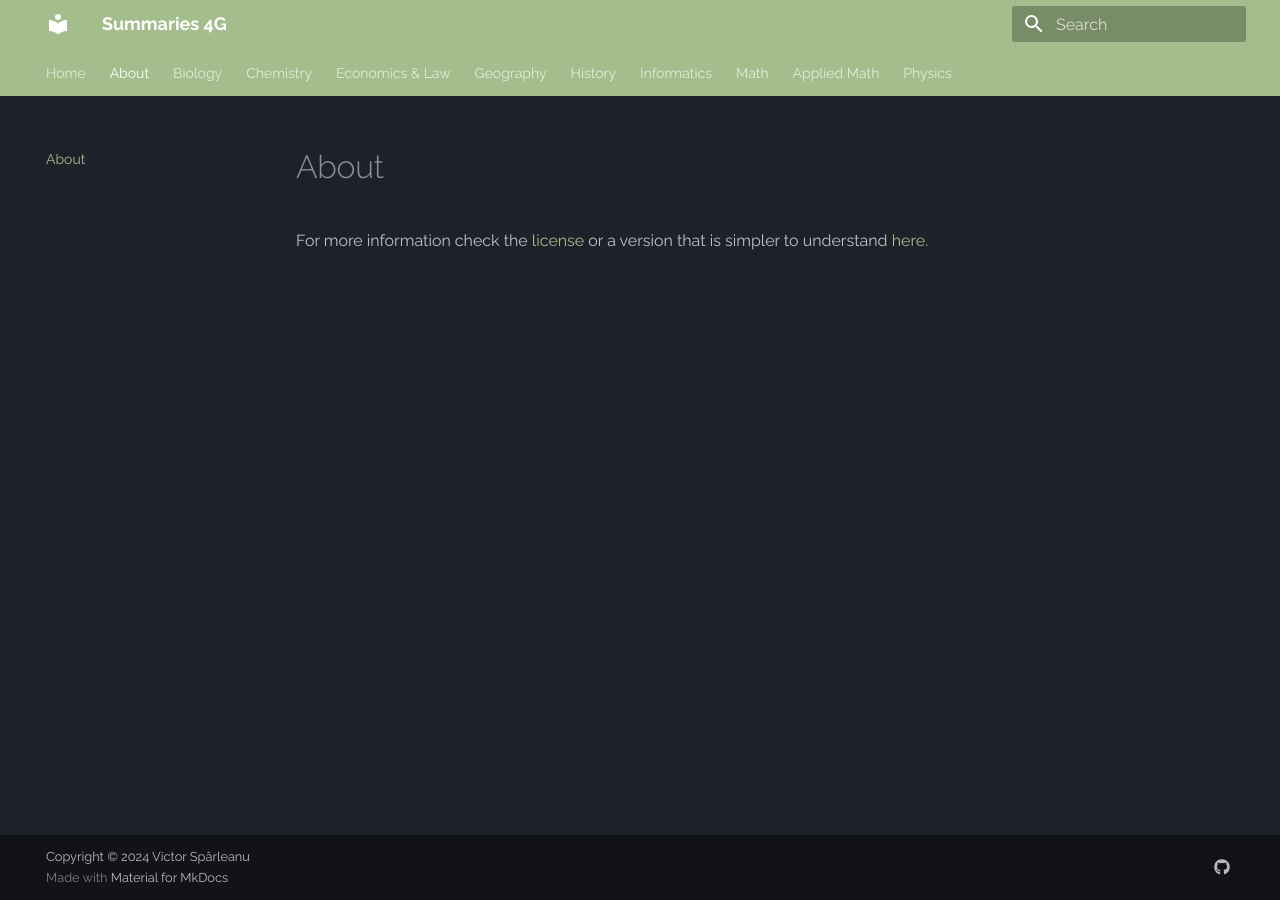
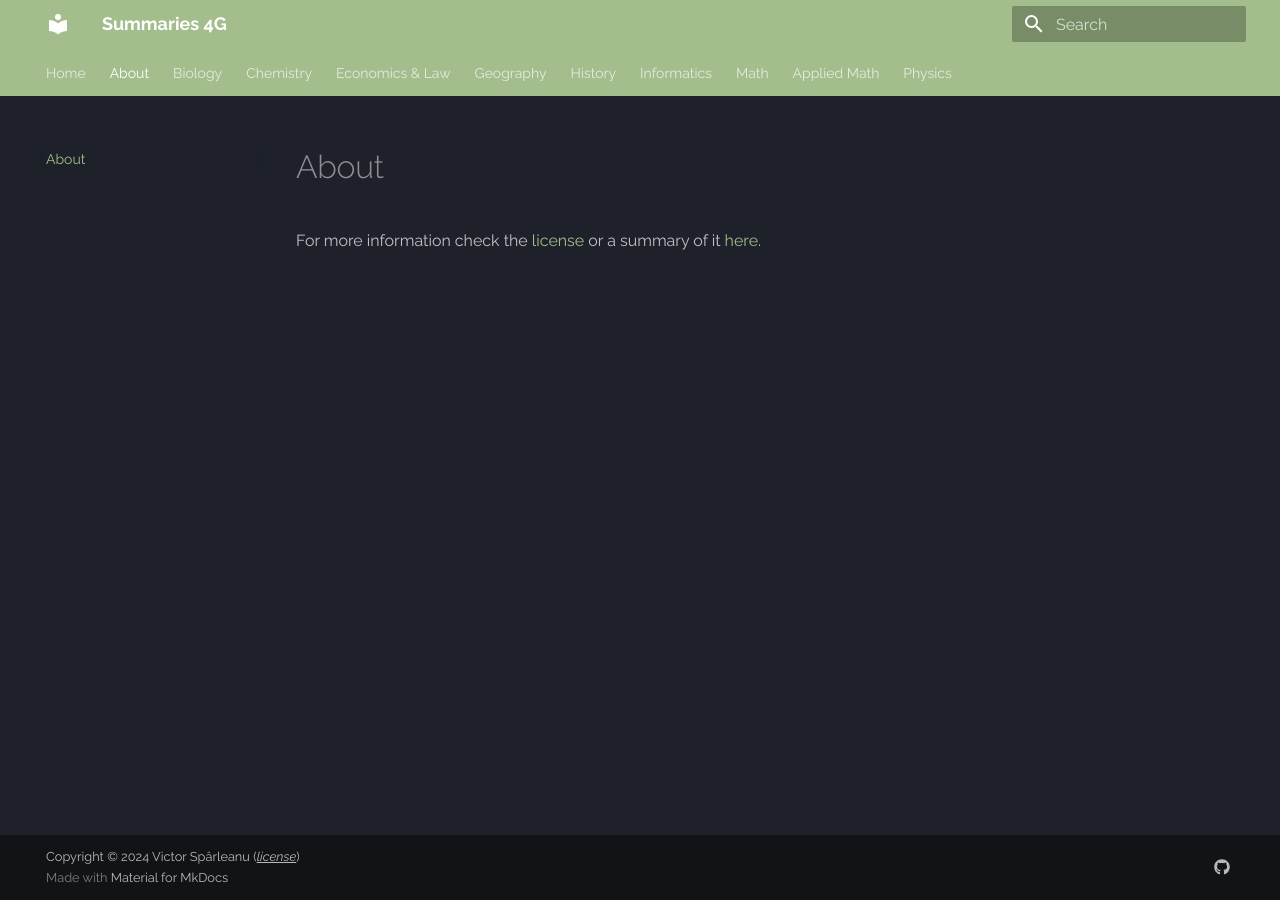
Before and after one commit to VSparl/summary-site, an MkDocs documentation site: the page built from docs/about.md, in a window 1280 px wide. Built offline with MkDocs 1.6.1 and Material for MkDocs 9.7.7, drawn with Linux system fonts in a browser that asks for light colours.

Commit message:
added license in footer, more UX improvements

```diff
--- a/docs/about.md
+++ b/docs/about.md
@@ -1,3 +1,3 @@
 # About
 
-For more information check the [license](LICENSE.md) or a version that is simpler to understand [here](https://choosealicense.com/licenses/mpl-2.0/ "choosealicense.com - MPL-2.0").
+For more information check the [license](LICENSE.md) or a summary of it [here](https://www.tldrlegal.com/license/mozilla-public-license-2-0-mpl-2 "tl;drLegal - MPL-2.0").
--- a/mkdocs.yml
+++ b/mkdocs.yml
@@ -1,6 +1,6 @@
 site_name: Summaries 4G
 site_url: https://summaries-4g.netlify.app
-copyright: Copyright &copy; 2024 Victor Spârleanu  # Displayed in the footer
+copyright: "Copyright &copy; 2024 Victor Spârleanu (<a href=\"/LICENSE/\" style=\"text-decoration: underline; font-style: italic;\">license</a>)"  # Displayed in the footer
 
 # Include extra CSS stylesheet
 extra_css:
@@ -36,6 +36,9 @@ markdown_extensions:
   - pymdownx.caret # Enable ^superscript^
   - pymdownx.tilde # Enable ~subscript~
   - pymdownx.mark # Enable ==highlighting==, ~~strikethrough~~ and ^^underline^^
+  - toc:
+      permalink_title: Permalink to this chapter  # what will be displayed when hovering over the permalink icon
+      permalink: ⚓︎  # This icon will be displayed next to titles to make a permalink to the section
 
 # Configure the color scheme and features
 theme:
@@ -53,11 +56,16 @@ theme:
       summary: octicons/note-16
 
   features:
+    - search.suggest  # Search suggestions
+    - search.share  # Quick copy of search query with results
     - navigation.instant # Quick navigation
     - navigation.instant.progress # Show page load progress
     - navigation.tabs # Show tabs in title bar
     - navigation.top # Show back to top button
     - navigation.path # Show path breadcrumbs at top of file
+
+plugins:
+- search
 
 # Website navigation structure
 nav:
```
